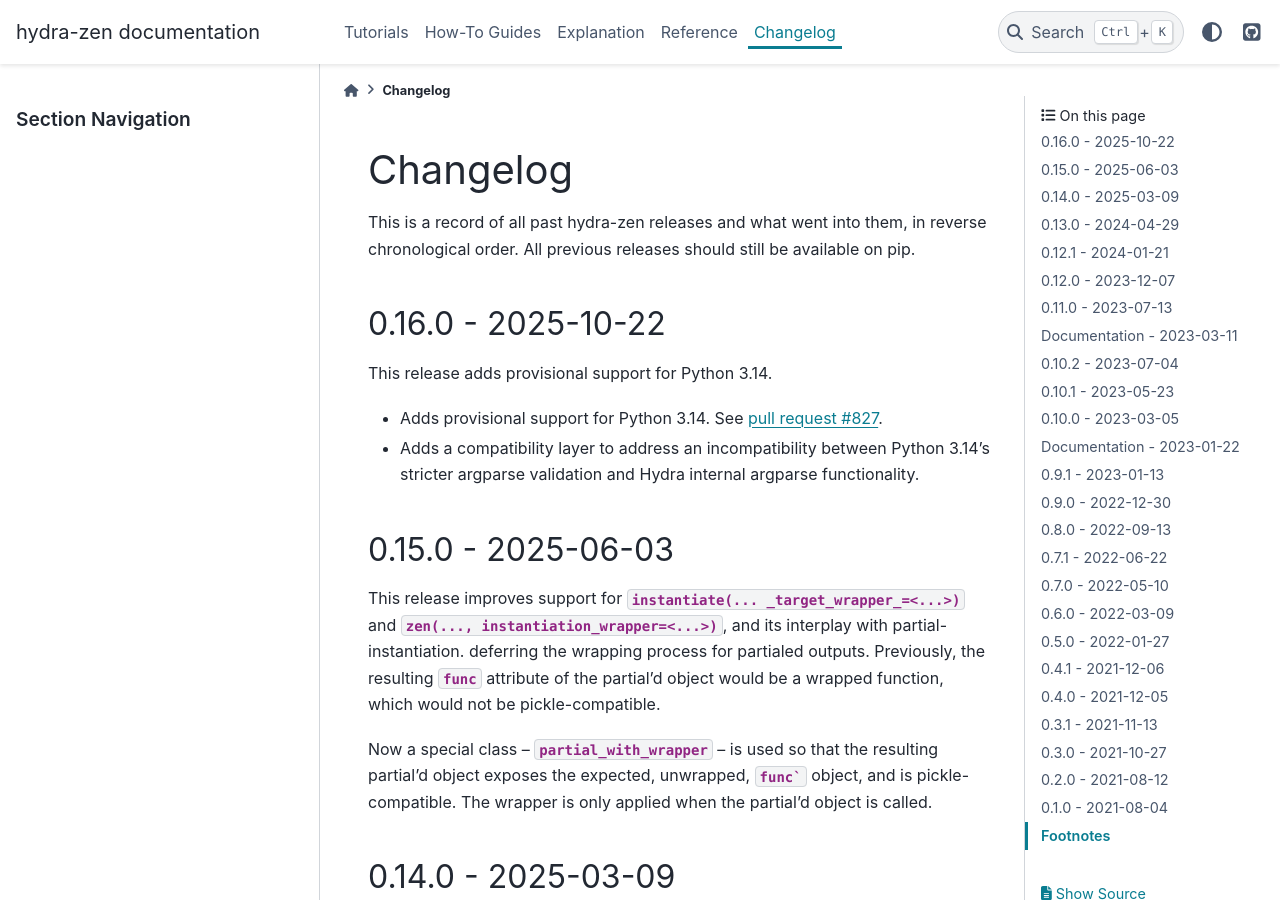
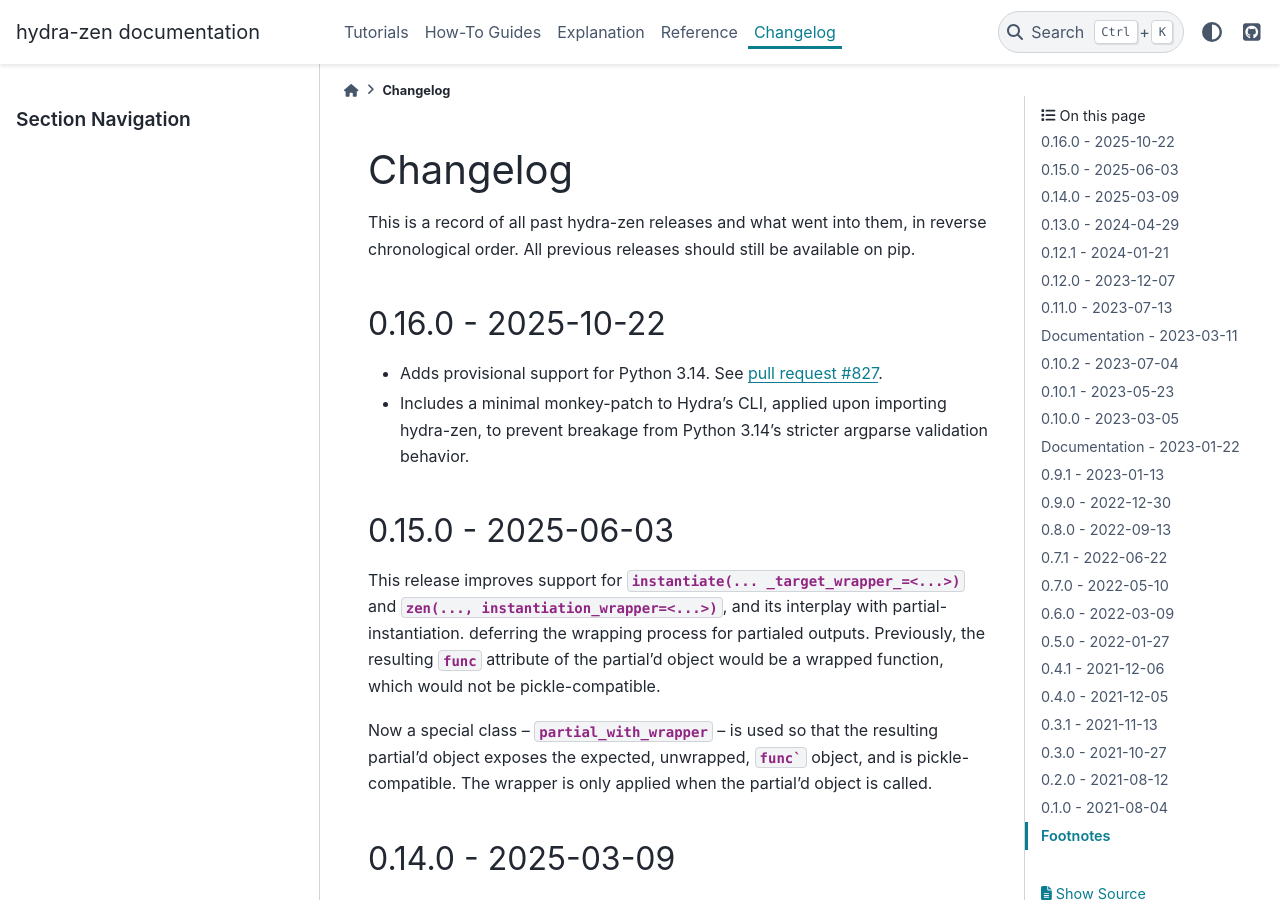
Before and after one commit to mit-ll-responsible-ai/hydra-zen, a Sphinx documentation site: the page built from docs/source/changes.rst, in a window 1280 px wide and 900 px high. Built offline with Sphinx 7.4.7 and the PyData theme 0.15.4, drawn with Linux system fonts in a browser that asks for light colours; the version number could not be read and is left out.

Commit message:
changelog improvemnt

```diff
--- a/docs/source/changes.rst
+++ b/docs/source/changes.rst
@@ -14,10 +14,8 @@
 0.16.0 - 2025-10-22
 -------------------
 
-This release adds provisional support for Python 3.14.
-
 - Adds provisional support for Python 3.14. See :pull:`827`.
-- Adds a compatibility layer to address an incompatibility between Python 3.14's stricter argparse validation and Hydra internal argparse functionality.
+- Includes a minimal monkey-patch to Hydra's CLI, applied upon importing hydra-zen, to prevent breakage from Python 3.14's stricter argparse validation behavior.
 
 .. _v0.15.0:
 
```
